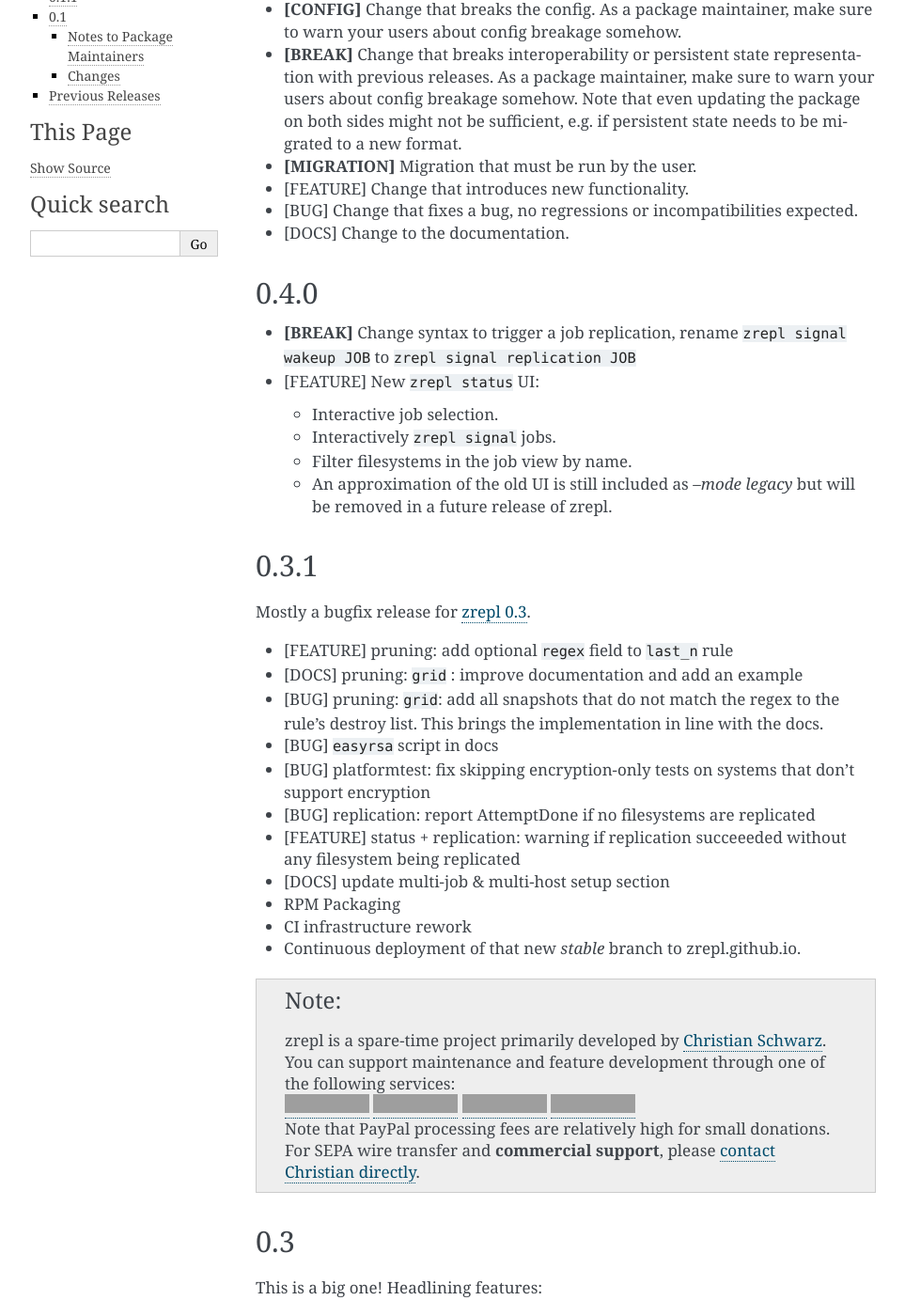
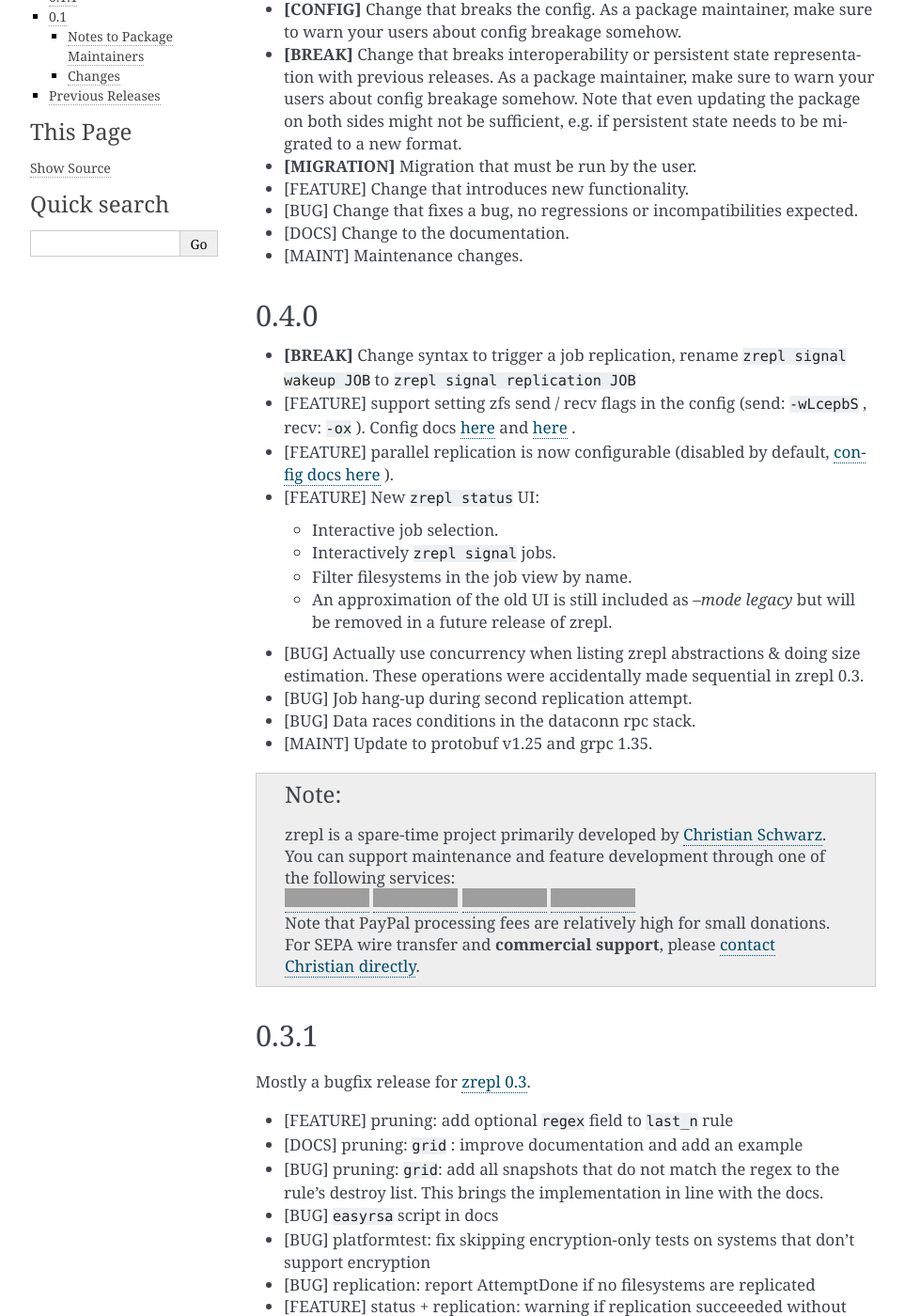
Before and after one commit to zrepl/zrepl, a Sphinx documentation site: the page built from docs/changelog.rst, in a window 1280 px wide and 1400 px high, scrolled down 234 px. Shown: the whole window at 94% size, without its empty margins (148-1111 px from the left). Built offline with Sphinx 7.4.7, drawn with Linux system fonts in a browser that asks for light colours; pages that are not in the unit, such as notebooks, are missing from menus; the version number could not be read and is left out; cross-references to code outside the pages are shown as plain code; grey boxes are pictures that could not be loaded.

Commit message:
docs: 0.4 changelog

```diff
--- a/docs/changelog.rst
+++ b/docs/changelog.rst
@@ -6,6 +6,7 @@
 .. |docs| replace:: [DOCS]
 .. |feature| replace:: [FEATURE]
 .. |mig| replace:: **[MIGRATION]**
+.. |maint| replace:: [MAINT]
 
 .. _changelog:
 
@@ -26,17 +27,34 @@
 * |feature| Change that introduces new functionality.
 * |bugfix| Change that fixes a bug, no regressions or incompatibilities expected.
 * |docs| Change to the documentation.
+* |maint| Maintenance changes.
 
 0.4.0
 -----
 
 * |break| Change syntax to trigger a job replication, rename ``zrepl signal wakeup JOB`` to ``zrepl signal replication JOB``
+* |feature| support setting zfs send / recv flags in the config (send: ``-wLcepbS`` , recv: ``-ox`` ).
+  Config docs :ref:`here <job-send-options>` and :ref:`here <job-recv-options>` .
+* |feature| parallel replication is now configurable (disabled by default, :ref:`config docs here <replication-option-concurrency>` ).
 * |feature| New ``zrepl status`` UI:
 
   * Interactive job selection.
   * Interactively ``zrepl signal`` jobs.
   * Filter filesystems in the job view by name.
   * An approximation of the old UI is still included as `--mode legacy` but will be removed in a future release of zrepl.
+
+* |bugfix| Actually use concurrency when listing zrepl abstractions & doing size estimation.
+  These operations were accidentally made sequential in zrepl 0.3.
+* |bugfix| Job hang-up during second replication attempt.
+* |bugfix| Data races conditions in the dataconn rpc stack.
+* |maint| Update to protobuf v1.25 and grpc 1.35.
+
+.. NOTE::
+  |  zrepl is a spare-time project primarily developed by `Christian Schwarz <https://cschwarz.com>`_.
+  |  You can support maintenance and feature development through one of the following services:
+  |  |Donate via Patreon| |Donate via GitHub Sponsors| |Donate via Liberapay| |Donate via PayPal|
+  |  Note that PayPal processing fees are relatively high for small donations.
+  |  For SEPA wire transfer and **commercial support**, please `contact Christian directly <https://cschwarz.com>`_.
 
 0.3.1
 -----
```
Also changed, not shown: other parts of docs/changelog.rst (+0 -7 lines).
